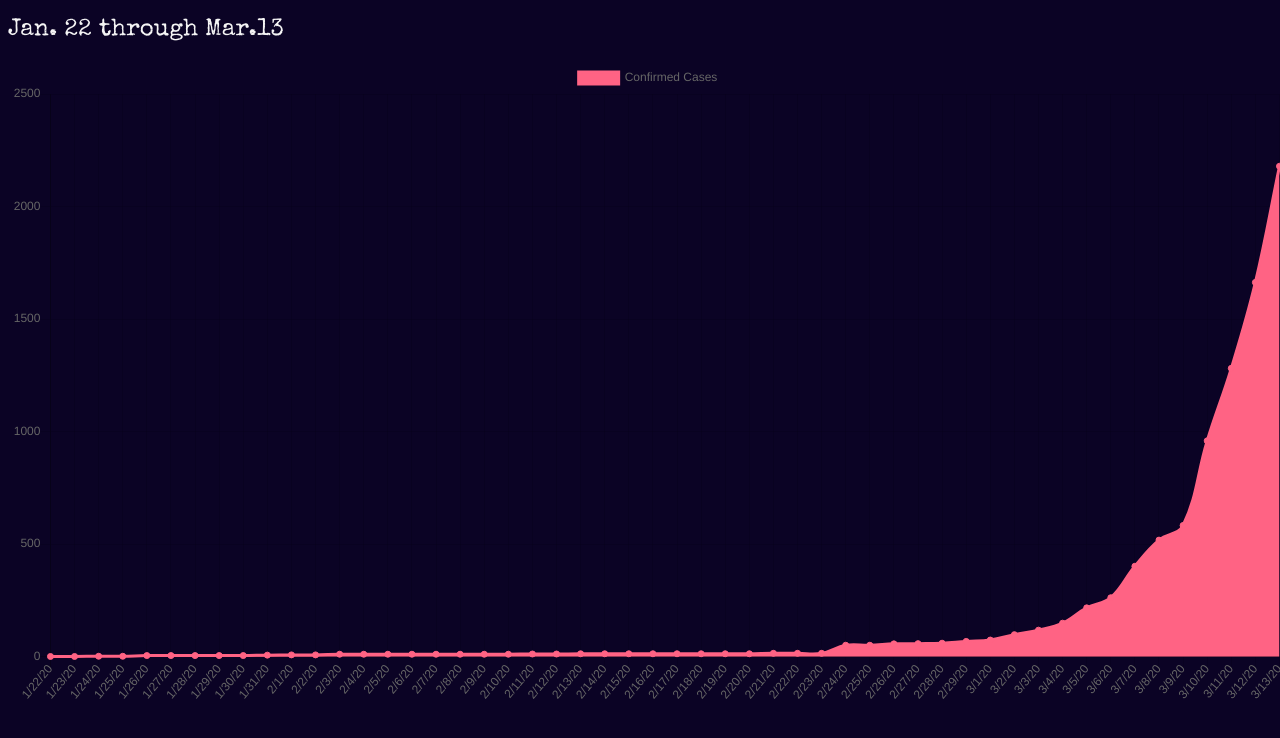
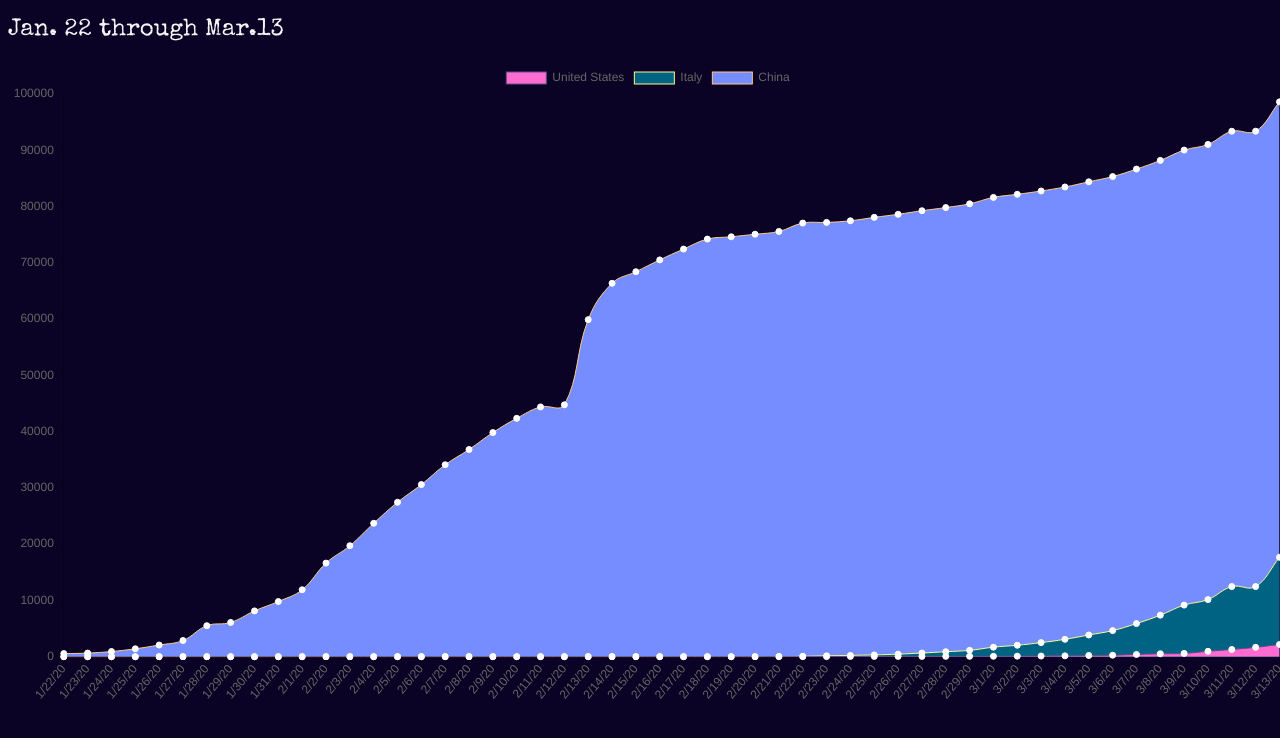
Before and after one commit to Bashley-Smashley/bashley-smashley.github.io, a website: page covid19.html in a window 1280 px wide. Shown: the part 44-782 px from the top of the page. Drawn offline with nearby package versions, Linux system fonts and the light colour scheme.

Commit message:
Added Italy and China and changed line colors

```diff
--- a/covid19.html
+++ b/covid19.html
@@ -38,11 +38,36 @@
         data: {
             labels: ['1/22/20','1/23/20','1/24/20','1/25/20','1/26/20','1/27/20','1/28/20','1/29/20','1/30/20','1/31/20','2/1/20','2/2/20','2/3/20','2/4/20','2/5/20','2/6/20','2/7/20','2/8/20','2/9/20','2/10/20','2/11/20','2/12/20','2/13/20','2/14/20','2/15/20','2/16/20','2/17/20','2/18/20','2/19/20','2/20/20','2/21/20','2/22/20','2/23/20','2/24/20','2/25/20','2/26/20','2/27/20','2/28/20','2/29/20','3/1/20','3/2/20','3/3/20','3/4/20','3/5/20','3/6/20','3/7/20','3/8/20','3/9/20','3/10/20','3/11/20','3/12/20','3/13/20'],
             datasets: [{
-                label: 'Confirmed Cases',
-                backgroundColor: 'rgb(255, 99, 132)',
-                borderColor: 'rgb(255,99,132)',
+                label: 'United States',
+                backgroundColor: 'rgb(255, 108, 209)',
+                borderColor: 'rgb(100,76,132)',
+                borderWidth: 1,
+                pointBorderWidth: 1,
+                pointBorderColor: 'rgb(255,255,255)',
+                pointBackgroundColor:'rgb(255,255,255)',
                 data: [1,1,2,2,5,5,5,5,5,7,8,8,11,11,11,11,11,11,11,11,12,12,13,13,13,13,13,13,13,13,15,15,15,51,51,57,58,60,68,74,98,118,149,217,262,402,518,583,959,1281,1663,2179]
-            }]
+            },
+            {
+                label: 'Italy',
+                backgroundColor: 'rgb(0, 99, 132)',
+                borderColor: 'rgb(255,250,132)',
+                borderWidth: 1,
+                pointBorderWidth: 1,
+                pointBorderColor: 'rgb(255,255,255)',
+                pointBackgroundColor:'rgb(255,255,255)',
+                data: [0,0,0,0,0,0,0,0,0,2,2,2,2,2,2,2,3,3,3,3,3,3,3,3,3,3,3,3,3,3,20,62,155,229,322,453,655,888,1128,1694,2036,2502,3089,3858,4636,5883,7375,9172,10149,12462,12462,17660]
+            },
+            {
+                label: 'China',
+                backgroundColor: 'rgb(117,141,255)',
+                borderColor: 'rgb(255,200,132)',
+                borderWidth: 1,
+                pointBorderWidth: 1,
+                pointBorderColor: 'rgb(255,255,255)',
+                pointBackgroundColor:'rgb(255,255,255)',
+                data: [548,643,920,1406,2075,2877,5509,6087,8141,9804,11893,16632,19718,23709,27442,30589,34113,36817,39832,42357,44389,44762,59898,66361,68416,70516,72437,74214,74622,75080,75570,77063,77177,77470,78076,78619,79255,79816,80484,81626,82172,82763,83475,84395,85326,86653,88198,90032,91036,93383,93394,98605]
+            }
+            ]
         },
 
         // Configuration options go here
```
